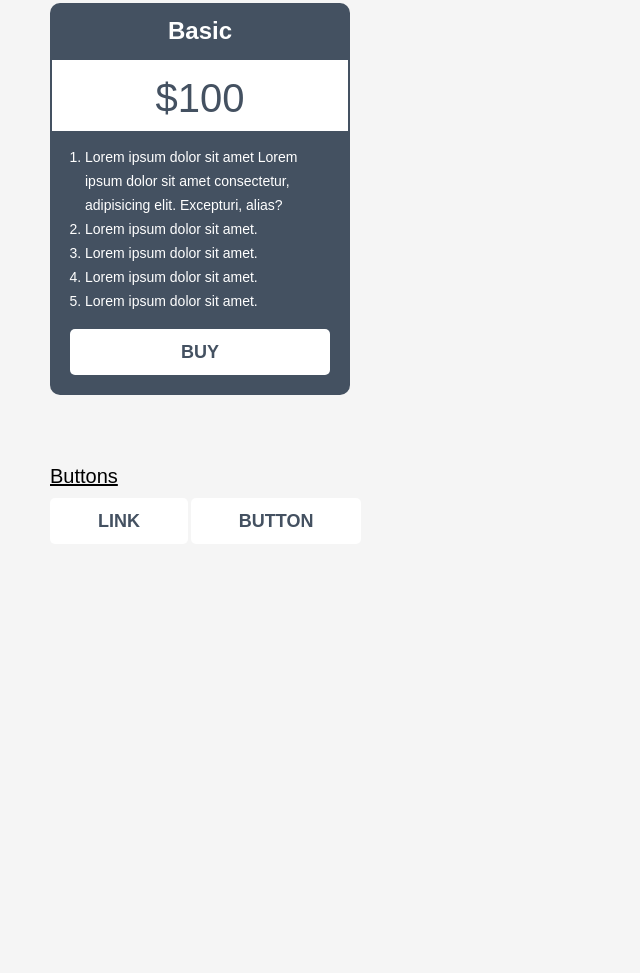
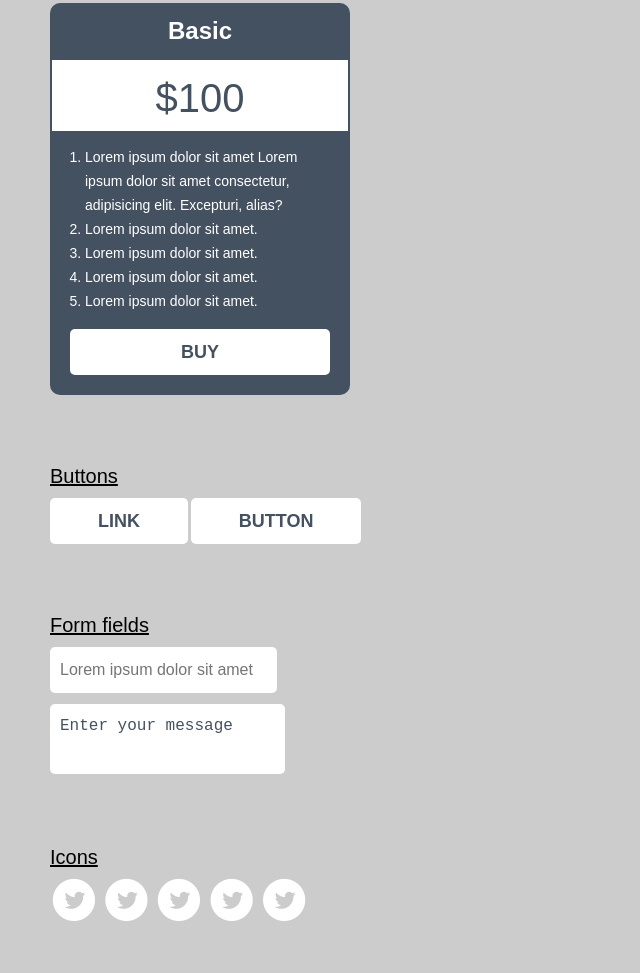
Before and after one commit to MichaelZolotov77/Produck-name-grey, a website built with Parcel: page src/uikit.html in a window 1280 px wide. Shown: the part 1056-2029 px from the top of the page, without its empty margins (0-640 px from the left). Before the commit the page ends 1600 px from the top, so only its background shows below. Built offline with nearby package versions, Linux system fonts and the light colour scheme.

Commit message:
Блок social. Завершение работы с ui-kit.

```diff
--- /dev/null
+++ b/src/assets/styles/components/_social.scss
@@ -0,0 +1,13 @@
+.social {
+  &__icon {
+    font-size: 6rem;
+    font-family: $iconFont;
+    letter-spacing: 2px;
+    text-decoration: none;
+    color: $white;
+
+    &:hover {
+      color: darken($white, 20%);
+    }
+  }
+}
--- a/src/assets/styles/components/index.scss
+++ b/src/assets/styles/components/index.scss
@@ -2,3 +2,4 @@
 @import "./screenshot";
 @import "./review";
 @import "./price";
+@import "./social";
--- a/src/assets/styles/uikit.scss
+++ b/src/assets/styles/uikit.scss
@@ -37,3 +37,9 @@
 .btn {
   @extend %btn;
 }
+.input {
+  @extend %input;
+}
+.textarea {
+  @extend %textarea;
+}
--- a/src/assets/styles/utils/_mixins.scss
+++ b/src/assets/styles/utils/_mixins.scss
@@ -50,6 +50,23 @@
   background-color: $bg;
 }
 
+%input {
+  color: $secondaryColor;
+  font-size: 1.6rem;
+  background-color: $white;
+  padding: 1.4rem 1rem;
+  line-height: 1;
+  border: none;
+  border-radius: 0.5rem;
+}
+
+%textarea {
+  @extend %input;
+
+  resize: none;
+  height: 7rem;
+}
+
 %btn {
   display: inline-block;
   background-color: $white;
--- a/src/uikit.html
+++ b/src/uikit.html
@@ -6,24 +6,24 @@
     <title>ui kit</title>
     <link rel="stylesheet" href="./assets/styles/uikit.scss" />
   </head>
-  <body style="background-color: #f5f5f5">
+  <body style="background-color: #ccc">
     <div class="container">
       <div class="ui__title">Заголовки</div>
-      <h1 class="h1">Самый важный заголовок</h1>
-      <h2 class="h2">Средний заголовок</h2>
-      <h3 class="h3">Маленький заголовок</h3>
+      <h1 class="h1">h1 Самый важный заголовок</h1>
+      <h2 class="h2">h2 Средний заголовок</h2>
+      <h3 class="h3">h3 Маленький заголовок</h3>
 
       <div class="ui__title">Текст</div>
       <p class="p1">
-        Lorem ipsum, dolor sit amet consectetur adipisicing elit. Beatae
+        p1 Lorem ipsum, dolor sit amet consectetur adipisicing elit. Beatae
         quisquam, modi dolores corporis adipisci quos enim?
       </p>
       <p class="p2">
-        Lorem ipsum dolor, sit amet consectetur adipisicing elit. Natus,
+        p2 Lorem ipsum dolor, sit amet consectetur adipisicing elit. Natus,
         doloribus.
       </p>
       <p class="lead">
-        Lorem ipsum dolor sit amet consectetur adipisicing elit. Nam nemo
+        lead Lorem ipsum dolor sit amet consectetur adipisicing elit. Nam nemo
         numquam dolor iure velit at.
       </p>
 
@@ -78,10 +78,35 @@
         </ol>
         <a href="#" class="price__btn">Buy</a>
       </div>
+
       <div class="divider"></div>
       <div class="ui__title">Buttons</div>
+
       <a href="#" class="btn">Link</a>
       <button class="btn">Button</button>
+
+      <div class="divider"></div>
+      <div class="ui__title">Form fields</div>
+      <input
+        type="text"
+        class="input"
+        placeholder="Lorem ipsum dolor sit amet"
+      />
+      <br />
+      <br />
+      <textarea class="textarea">Enter your message</textarea>
+
+      <div class="divider"></div>
+      <div class="ui__title">Icons</div>
+
+      <div class="social">
+        <a href="#" class="social__icon">l</a>
+        <a href="#" class="social__icon">l</a>
+        <a href="#" class="social__icon">l</a>
+        <a href="#" class="social__icon">l</a>
+        <a href="#" class="social__icon">l</a>
+      </div>
+      <div class="divider"></div>
     </div>
   </body>
 </html>
```
